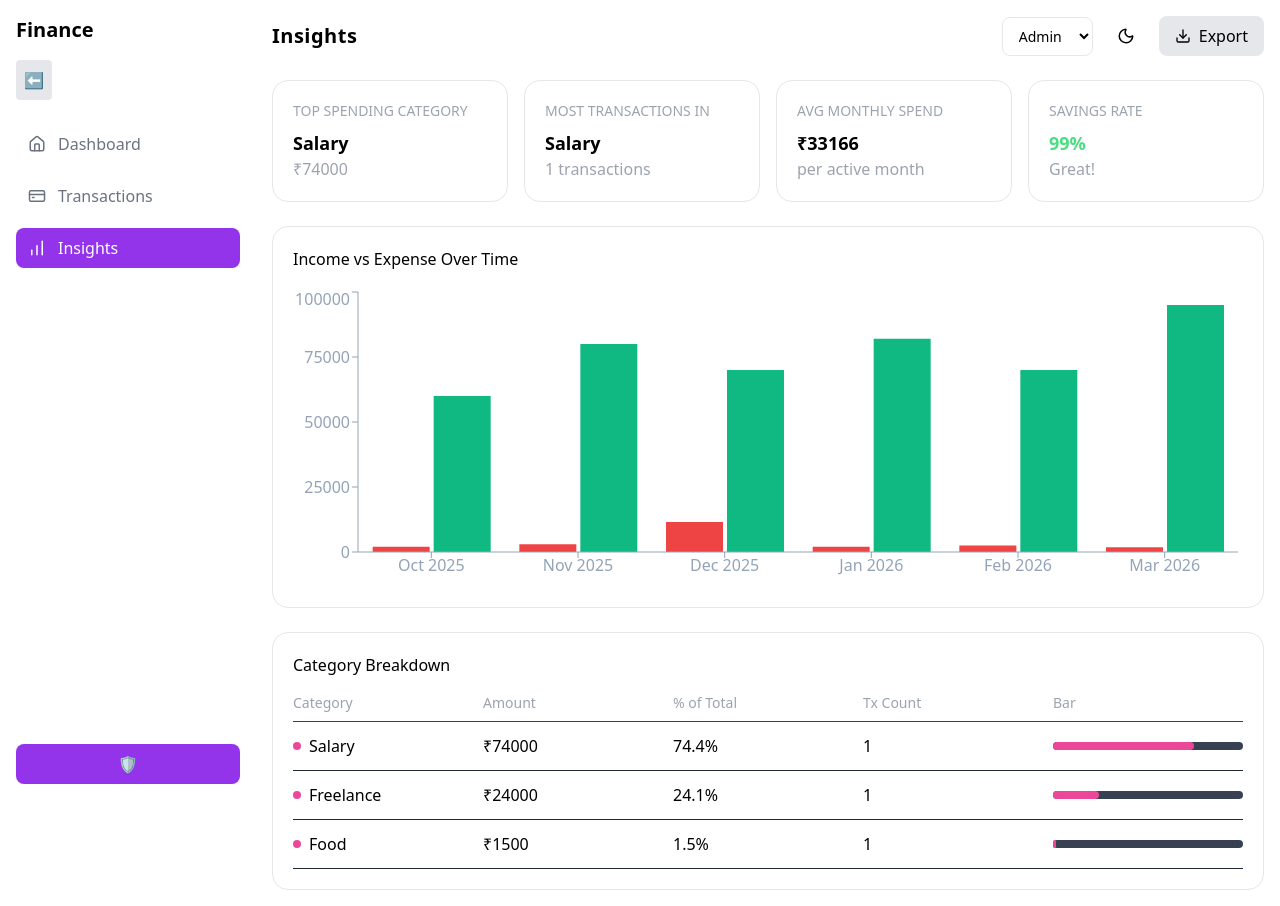
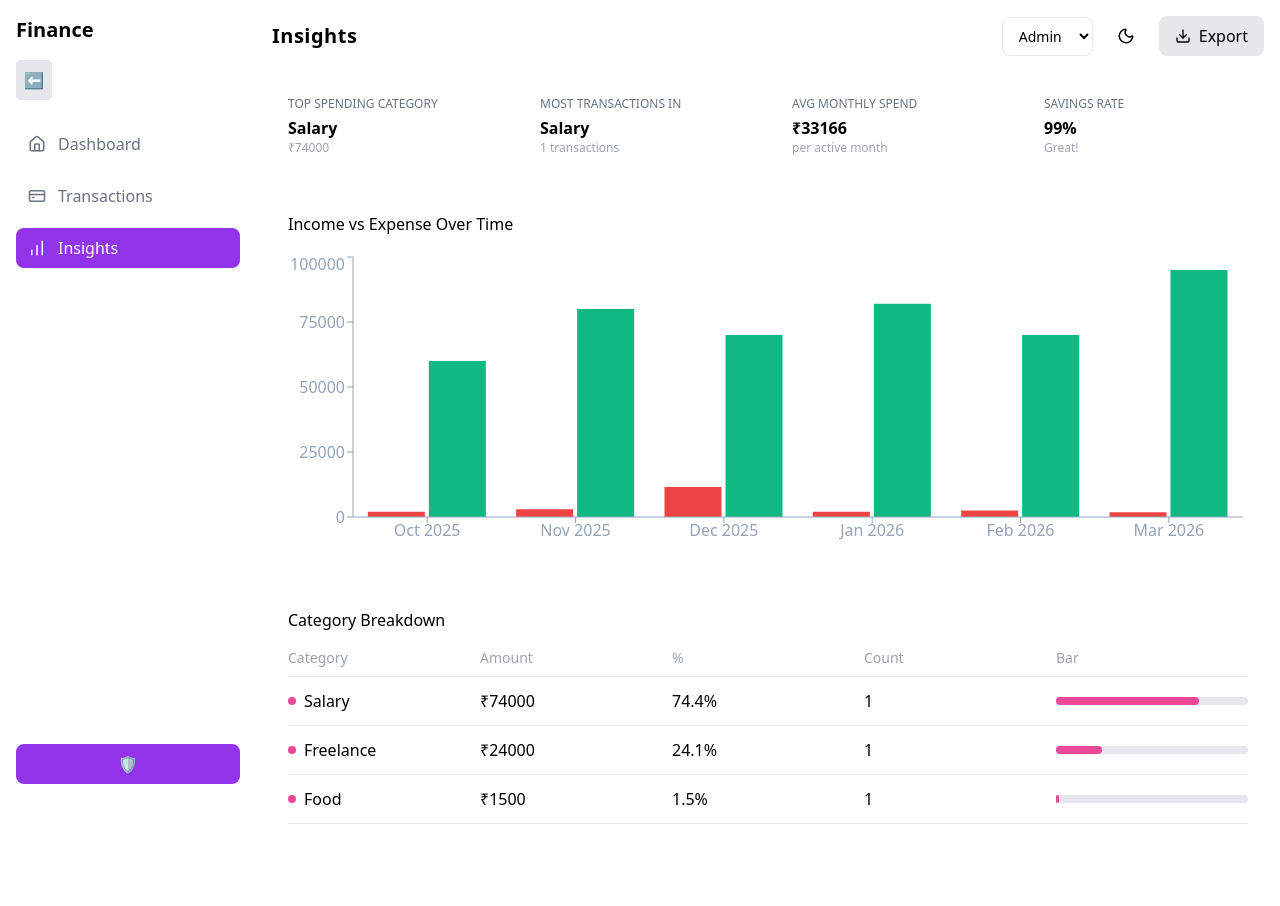
Before and after one commit to vinay7376/finance-dashboard, a React (Vite) app: page /insights in a window 1280 px wide. After the commit the page ends 856 px from the top, so only its background shows below. Built offline with nearby package versions, Linux system fonts and the light colour scheme.

Commit message:
Update Insights.jsx

```diff
--- a/src/pages/Insights.jsx
+++ b/src/pages/Insights.jsx
@@ -1,4 +1,3 @@
-
 import { useFinance } from "../hooks/useFinance";
 import {
   BarChart,
@@ -12,7 +11,6 @@ import {
 export default function Insights() {
   const { transactions } = useFinance();
 
-  // 🔥 CATEGORY DATA
   const categoryMap = {};
   const countMap = {};
 
@@ -31,20 +29,18 @@ export default function Insights() {
     count: countMap[key],
   }));
 
-  // 🔥 STATS
   const total = transactions.reduce((a, t) => a + t.amount, 0);
 
   const topCategory =
-    data.sort((a, b) => b.value - a.value)[0] || {};
+    [...data].sort((a, b) => b.value - a.value)[0] || {};
 
   const mostTx =
-    data.sort((a, b) => b.count - a.count)[0] || {};
+    [...data].sort((a, b) => b.count - a.count)[0] || {};
 
   const avg = Math.floor(total / (transactions.length || 1));
 
-  const savingsRate = Math.floor(Math.random() * 100); // demo
+  const savingsRate = Math.floor(Math.random() * 100);
 
-  // 🔥 MONTHLY DATA (fake for chart)
   const monthly = [
     { name: "Oct 2025", income: 60000, expense: 2000 },
     { name: "Nov 2025", income: 80000, expense: 3000 },
@@ -55,45 +51,55 @@ export default function Insights() {
   ];
 
   return (
-    <div>
-
-
-      {/* ✅ FIX: hidden added (no deletion) */}
-      <h1 className="hidden text-2xl font-bold mb-6">Insights</h1>
+    <div className="space-y-6">
 
       {/* 🔥 CARDS */}
-      <div className="grid grid-cols-4 gap-4 mb-6">
+      <div className="grid grid-cols-1 sm:grid-cols-2 lg:grid-cols-4 gap-4">
 
-        <div className="card">
-          <p className="text-gray-400 text-sm">TOP SPENDING CATEGORY</p>
-          <h2 className="text-lg font-semibold mt-2">{topCategory.name}</h2>
-          <p className="text-gray-400">₹{topCategory.value}</p>
+        {[
+          {
+            title: "TOP SPENDING CATEGORY",
+            value: topCategory.name,
+            sub: `₹${topCategory.value || 0}`,
+          },
+          {
+            title: "MOST TRANSACTIONS IN",
+            value: mostTx.name,
+            sub: `${mostTx.count || 0} transactions`,
+          },
+          {
+            title: "AVG MONTHLY SPEND",
+            value: `₹${avg}`,
+            sub: "per active month",
+          },
+          {
+            title: "SAVINGS RATE",
+            value: `${savingsRate}%`,
+            sub: "Great!",
+          },
+        ].map((card, i) => (
+          <div
+            key={i}
+            className="bg-white dark:bg-[#0f172a] p-4 rounded-xl min-w-0 h-full"
+          >
+            <p className="text-xs text-gray-500 break-words">
+              {card.title}
+            </p>
+
+            <h2 className="text-base font-semibold mt-1 break-words">
+              {card.value || "-"}
+            </h2>
+
+            <p className="text-xs text-gray-400 break-words">
+              {card.sub}
+            </p>
           </div>
-
-        <div className="card">
-          <p className="text-gray-400 text-sm">MOST TRANSACTIONS IN</p>
-          <h2 className="text-lg font-semibold mt-2">{mostTx.name}</h2>
-          <p className="text-gray-400">{mostTx.count} transactions</p>
-        </div>
-
-        <div className="card">
-          <p className="text-gray-400 text-sm">AVG MONTHLY SPEND</p>
-          <h2 className="text-lg font-semibold mt-2">₹{avg}</h2>
-          <p className="text-gray-400">per active month</p>
-        </div>
-
-        <div className="card">
-          <p className="text-gray-400 text-sm">SAVINGS RATE</p>
-          <h2 className="text-lg font-semibold mt-2 text-green-400">
-            {savingsRate}%
-          </h2>
-          <p className="text-gray-400">Great!</p>
-        </div>
+        ))}
 
       </div>
 
       {/* 🔥 BAR CHART */}
-      <div className="card mb-6">
+      <div className="bg-white dark:bg-[#0f172a] p-4 rounded-xl">
         <h2 className="mb-4">Income vs Expense Over Time</h2>
 
         <ResponsiveContainer width="100%" height={300}>
@@ -108,14 +114,16 @@ export default function Insights() {
       </div>
 
       {/* 🔥 CATEGORY TABLE */}
-      <div className="card">
+      <div className="bg-white dark:bg-[#0f172a] p-4 rounded-xl overflow-x-auto">
         <h2 className="mb-4">Category Breakdown</h2>
 
-        <div className="grid grid-cols-5 text-gray-400 text-sm border-b border-gray-700 pb-2">
+        <div className="min-w-[600px]">
+
+          <div className="grid grid-cols-5 text-gray-400 text-sm border-b pb-2">
             <span>Category</span>
             <span>Amount</span>
-          <span>% of Total</span>
-          <span>Tx Count</span>
+            <span>%</span>
+            <span>Count</span>
             <span>Bar</span>
           </div>
 
@@ -125,20 +133,18 @@ export default function Insights() {
             return (
               <div
                 key={i}
-              className="grid grid-cols-5 py-3 items-center border-b border-gray-800"
+                className="grid grid-cols-5 py-3 items-center border-b"
               >
-              <span className="flex items-center gap-2">
+                <span className="flex items-center gap-2 break-words">
                   <span className="w-2 h-2 rounded-full bg-pink-500"></span>
                   {c.name}
                 </span>
 
                 <span>₹{c.value}</span>
-
                 <span>{percent}%</span>
-
                 <span>{c.count}</span>
 
-              <div className="w-full bg-gray-700 h-2 rounded">
+                <div className="w-full bg-gray-200 dark:bg-gray-700 h-2 rounded">
                   <div
                     className="bg-pink-500 h-2 rounded"
                     style={{ width: `${percent}%` }}
@@ -150,5 +156,6 @@ export default function Insights() {
 
         </div>
       </div>
+    </div>
   );
 }
```
Lines whose indentation alone changed are shown as unchanged.
